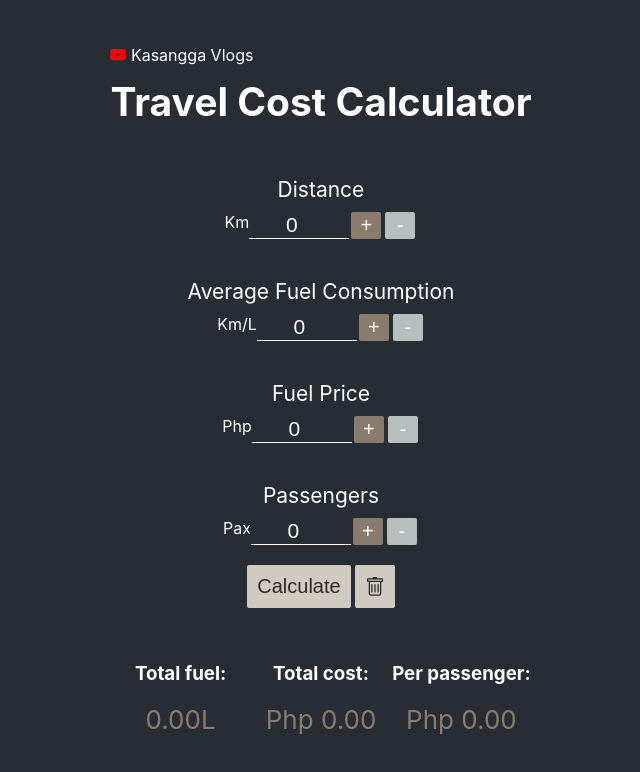
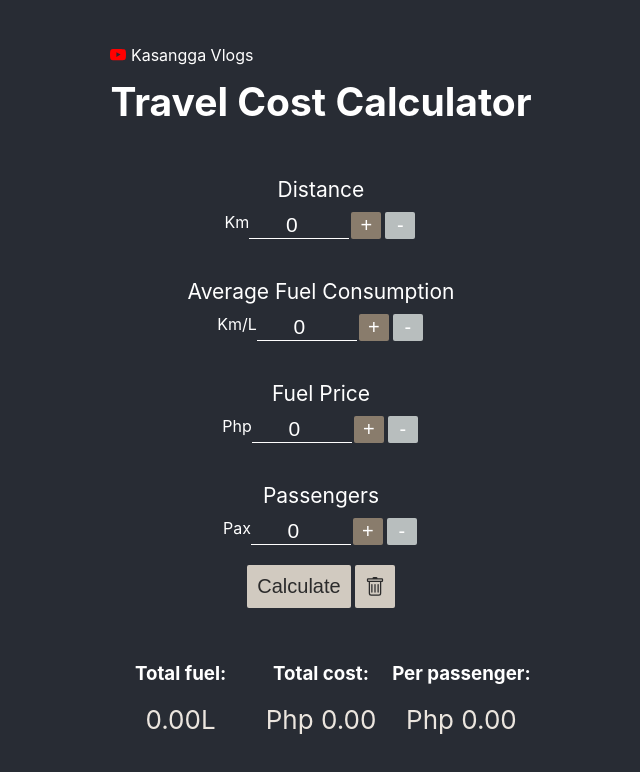
Before and after one commit to Pseudoman21/travel-cost-calculator, a React (Create React App) app: page / in a window 1280 px wide. Shown: the top 772 px of the page, without its empty margins (319-959 px from the left). Built offline with nearby package versions, Linux system fonts and the light colour scheme.

Commit message:
Update result color

```diff
--- a/src/App.css
+++ b/src/App.css
@@ -111,7 +111,7 @@ label {
 }
 
 .result {
-  color: #897c6c;
+  color: #ebe5de;
   font-size: calc(10px + 2vmin);
 }
 
```
